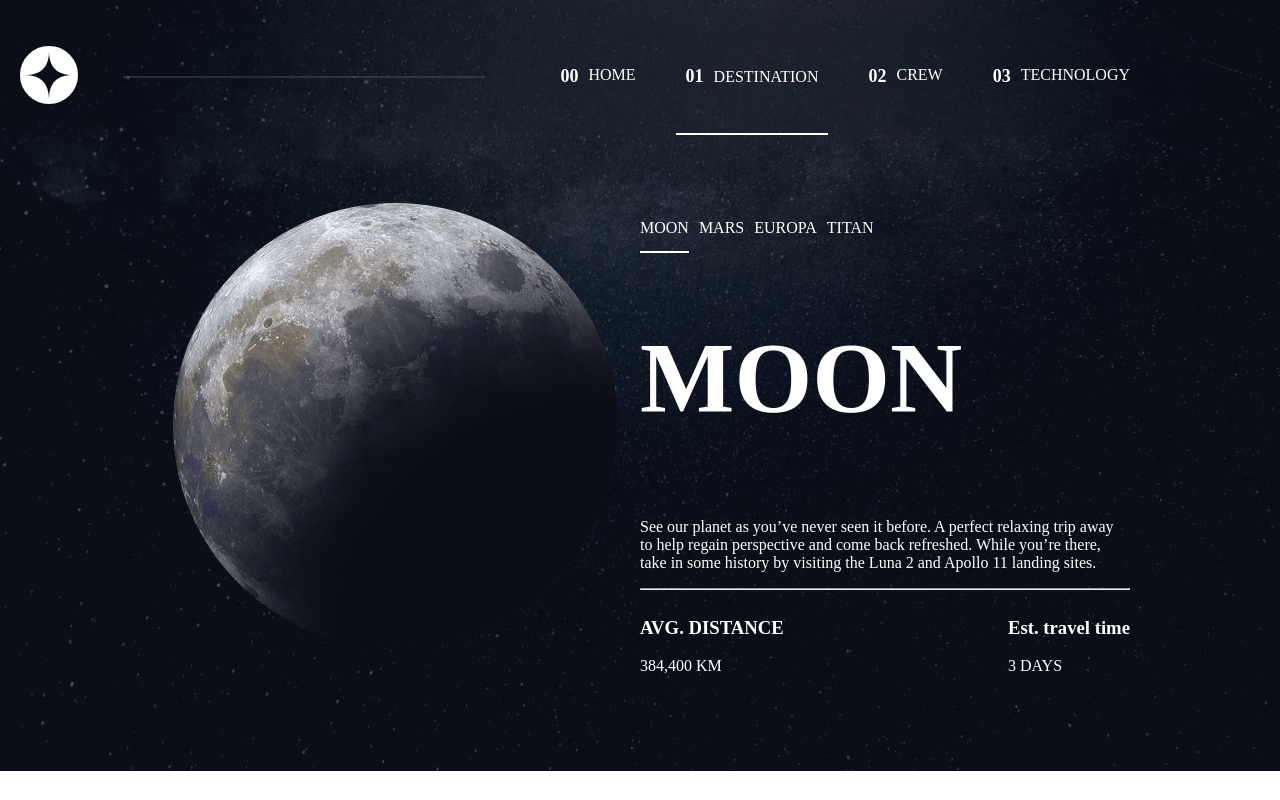
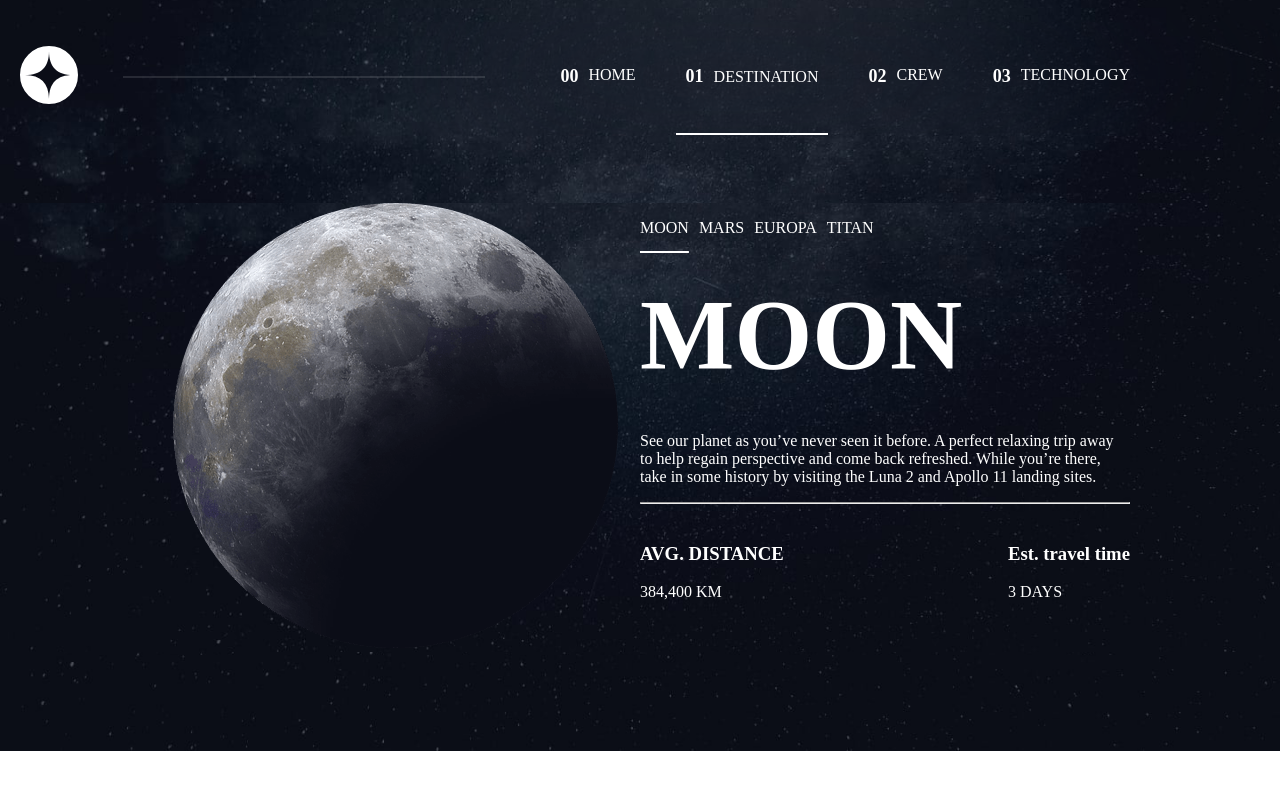
Before and after one commit to crapuscul/space, a React (Vite) app: page /DestinationPage in a window 1280 px wide. Built offline with nearby package versions, Linux system fonts and the light colour scheme.

Commit message:
destination page dynamic bg

```diff
--- a/src/pages/DestinationPage/DestinationPage.css
+++ b/src/pages/DestinationPage/DestinationPage.css
@@ -4,7 +4,7 @@ html, body {
     box-sizing: border-box;
 }
 
-body {
+body.destination-body {
     background-image: url("/src/assets/images/destination/background-destination-desktop.jpg");
     background-position: center;
     background-repeat: no-repeat;
@@ -45,6 +45,7 @@ body {
     grid-template-rows: 1fr 1fr;
     margin: 50px 150px;
 
+
 }
 .grid-right{
     /* border: 2px solid white; */
@@ -60,12 +61,15 @@ grid-row: 1 / span 2;
     text-align: center;
 }
 .destination-name{
+    margin: 40px 0;
     font-size: 100px;
 }
 .text-section p{
     text-align: start;
+    margin: 20px 0;
 }
 .distance-time{
+    margin: 20px 0;
 display: flex;
 flex-direction: row;
 justify-content: space-between;
--- a/src/pages/DestinationPage/DestinationPage.jsx
+++ b/src/pages/DestinationPage/DestinationPage.jsx
@@ -1,8 +1,8 @@
-import React, { useState } from 'react';
+import React, { useState, useEffect } from 'react';
 import "./DestinationPage.css"
 
 export default function DestinationPage() {
-    // Define the sections with their respective heading and text
+    // Define the sections with their respective elemets
     const sections = {
         section1: {
             picture:"./src/assets/images/destination/image-moon.png",
@@ -45,6 +45,18 @@ export default function DestinationPage() {
     // State to track the selected section
     const [selectedSection, setSelectedSection] = useState('section1');
 
+    // to dynamically change background-image
+    // Add class to body to target in the css
+     // UseEffect to add class to body
+     useEffect(() => {
+        document.body.classList.add('destination-body');
+
+        // Cleanup on unmount when the user moves to another page
+        return () => {
+            document.body.classList.remove('destination-body');
+        };
+    }, []);
+
     // Function to render the content of the selected section
     const renderSectionContent = () => {
         const section = sections[selectedSection];
@@ -63,10 +75,7 @@ export default function DestinationPage() {
                         <h3>{section.travelTimeTitle}</h3>
                         <p>{section.travelTime}</p>
                     </div>
-
-
                     </div>
-
                 </div>
         );
     };
@@ -80,7 +89,7 @@ export default function DestinationPage() {
     };
 
     return (
-        <>
+        <> <body className='destination-body'>
              <main className='main-section'>
                 <div className='main-container'>
                     <div className='grid-right'>
@@ -108,6 +117,8 @@ export default function DestinationPage() {
                             </div>
                 </div>
             </main>
+        </body>
+
         </>
     );
 }
```
Lines whose indentation alone changed are shown as unchanged.
